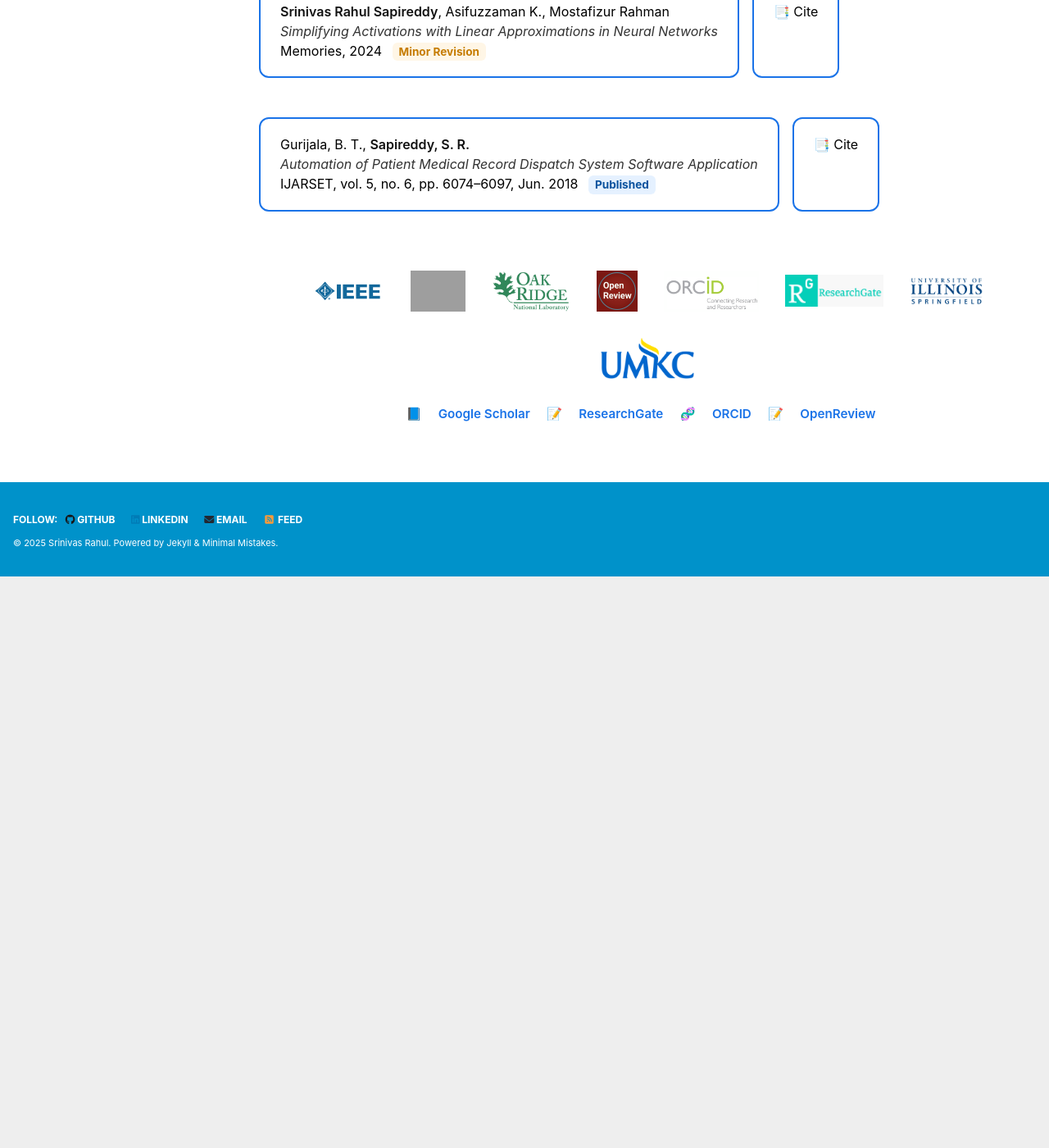
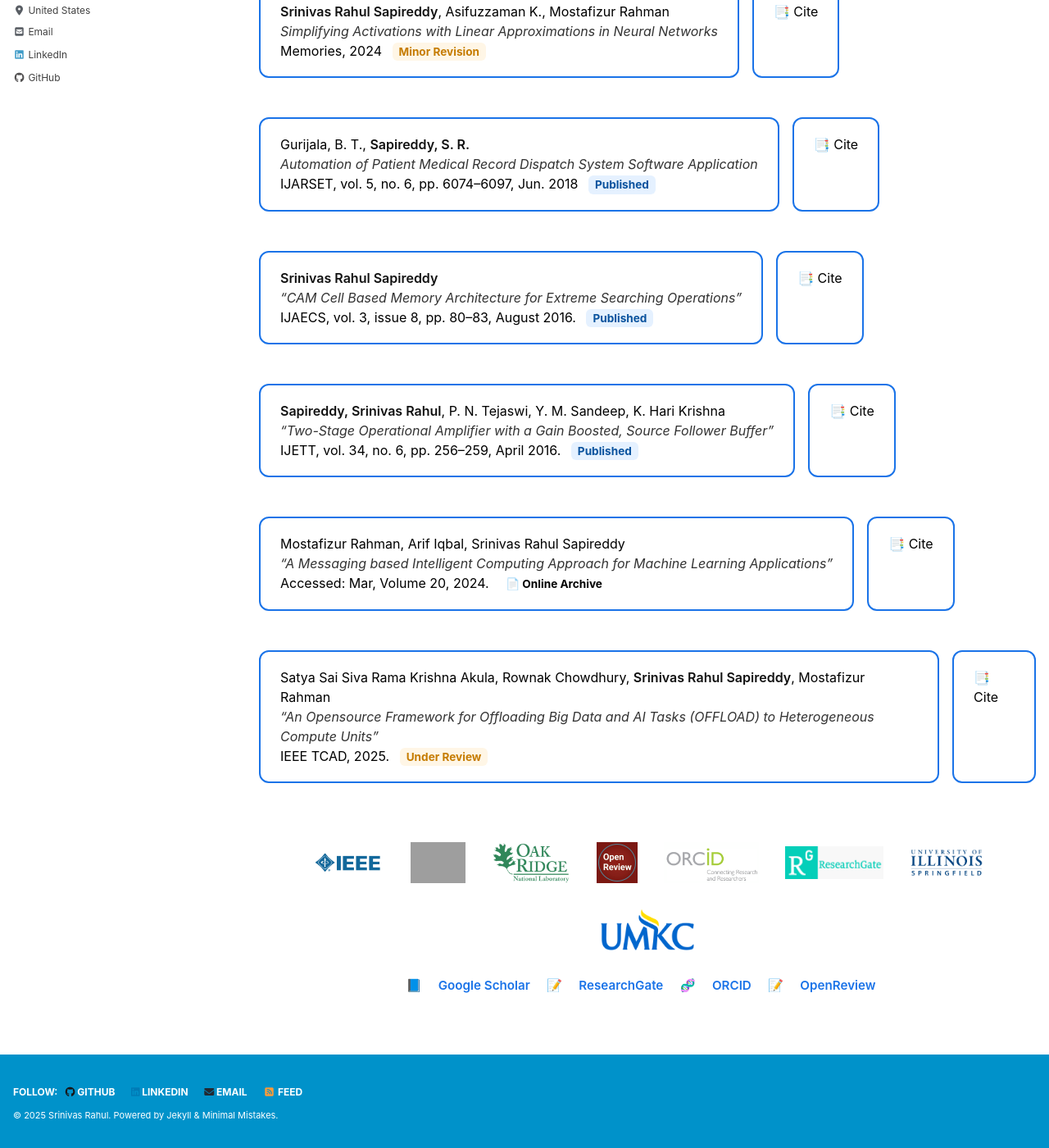
Before and after one commit to srsapireddy/srsapireddy.github.io, a Jekyll site: the page built from _pages/publications.md, in a window 1280 px wide and 1400 px high, scrolled down 1267 px. Shown: the whole window at 82% size. Built offline with Jekyll 4.4.1, drawn with Linux system fonts in a browser that asks for light colours; cached includes are drawn as plain includes; nearby versions of some CDN libraries; before the commit the page ends 1970 px from its top, so only the background shows below that; grey boxes are pictures that could not be loaded.

Commit message:
Update publications.md

```diff
--- a/_pages/publications.md
+++ b/_pages/publications.md
@@ -208,8 +208,57 @@
         <textarea id="cite8" class="hidden-citation">[8] B. T. Gurijala and S. R. Sapireddy, "Automation of Patient Medical Record Dispatch System Software Application", International Journal of Advanced Research in Science, Engineering and Technology (IJARSET), vol. 5, no. 6, pp. 6074–6097, Jun. 2018.</textarea>
       </div>
     </div>
+  <div class="pub-entry">
+    <div class="pub-card">
+      <strong>Srinivas Rahul Sapireddy</strong><br>
+      <em>“CAM Cell Based Memory Architecture for Extreme Searching Operations”</em><br>
+      IJAECS, vol. 3, issue 8, pp. 80–83, August 2016.
+      <span class="status published">Published</span>
+    </div>
+    <div class="cite-box" onclick="copyCitation('pub9')">
+      📑 Cite
+      <textarea id="pub9" class="hidden-citation">[9] S. R. Sapireddy, "CAM Cell Based Memory Architecture for Extreme Searching Operations," IJAECS, vol. 3, no. 8, pp. 80–83, Aug. 2016.</textarea>
+    </div>
+  </div>
 
-    <!-- Remaining entries 9–12 will continue similarly... -->
+  <div class="pub-entry">
+    <div class="pub-card">
+      <strong>Sapireddy, Srinivas Rahul</strong>, P. N. Tejaswi, Y. M. Sandeep, K. Hari Krishna<br>
+      <em>“Two-Stage Operational Amplifier with a Gain Boosted, Source Follower Buffer”</em><br>
+      IJETT, vol. 34, no. 6, pp. 256–259, April 2016.
+      <span class="status published">Published</span>
+    </div>
+    <div class="cite-box" onclick="copyCitation('pub10')">
+      📑 Cite
+      <textarea id="pub10" class="hidden-citation">[10] S. R. Sapireddy, P. N. Tejaswi, Y. M. Sandeep, and K. H. Krishna, "Two-Stage Operational Amplifier with a Gain Boosted, Source Follower Buffer," IJETT, vol. 34, no. 6, pp. 256–259, Apr. 2016.</textarea>
+    </div>
+  </div>
+
+  <div class="pub-entry">
+    <div class="pub-card">
+      Mostafizur Rahman, Arif Iqbal, Srinivas Rahul Sapireddy<br>
+      <em>“A Messaging based Intelligent Computing Approach for Machine Learning Applications”</em><br>
+      Accessed: Mar, Volume 20, 2024.
+      <span class="status online">📄 Online Archive</span>
+    </div>
+    <div class="cite-box" onclick="copyCitation('pub11')">
+      📑 Cite
+      <textarea id="pub11" class="hidden-citation">[11] M. Rahman, A. Iqbal, and S. R. Sapireddy, "A Messaging Based Intelligent Computing Approach for Machine Learning Applications," Accessed: Mar, vol. 20, 2024.</textarea>
+    </div>
+  </div>
+
+  <div class="pub-entry">
+    <div class="pub-card">
+      Satya Sai Siva Rama Krishna Akula, Rownak Chowdhury, <strong>Srinivas Rahul Sapireddy</strong>, Mostafizur Rahman<br>
+      <em>“An Opensource Framework for Offloading Big Data and AI Tasks (OFFLOAD) to Heterogeneous Compute Units”</em><br>
+      IEEE TCAD, 2025.
+      <span class="status review">Under Review</span>
+    </div>
+    <div class="cite-box" onclick="copyCitation('pub12')">
+      📑 Cite
+      <textarea id="pub12" class="hidden-citation">[12] Under Review</textarea>
+    </div>
+  </div>
 
   </div>
 
```
